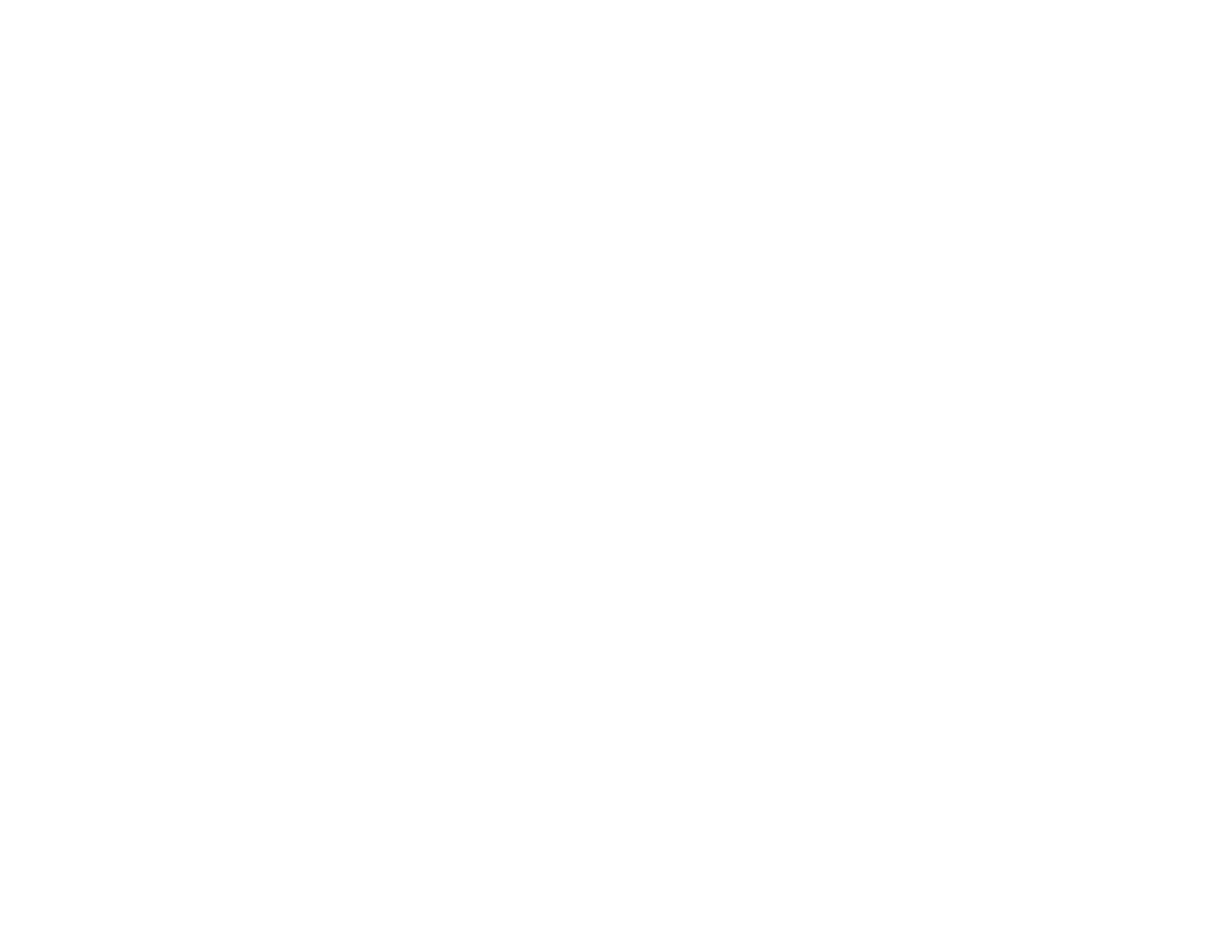
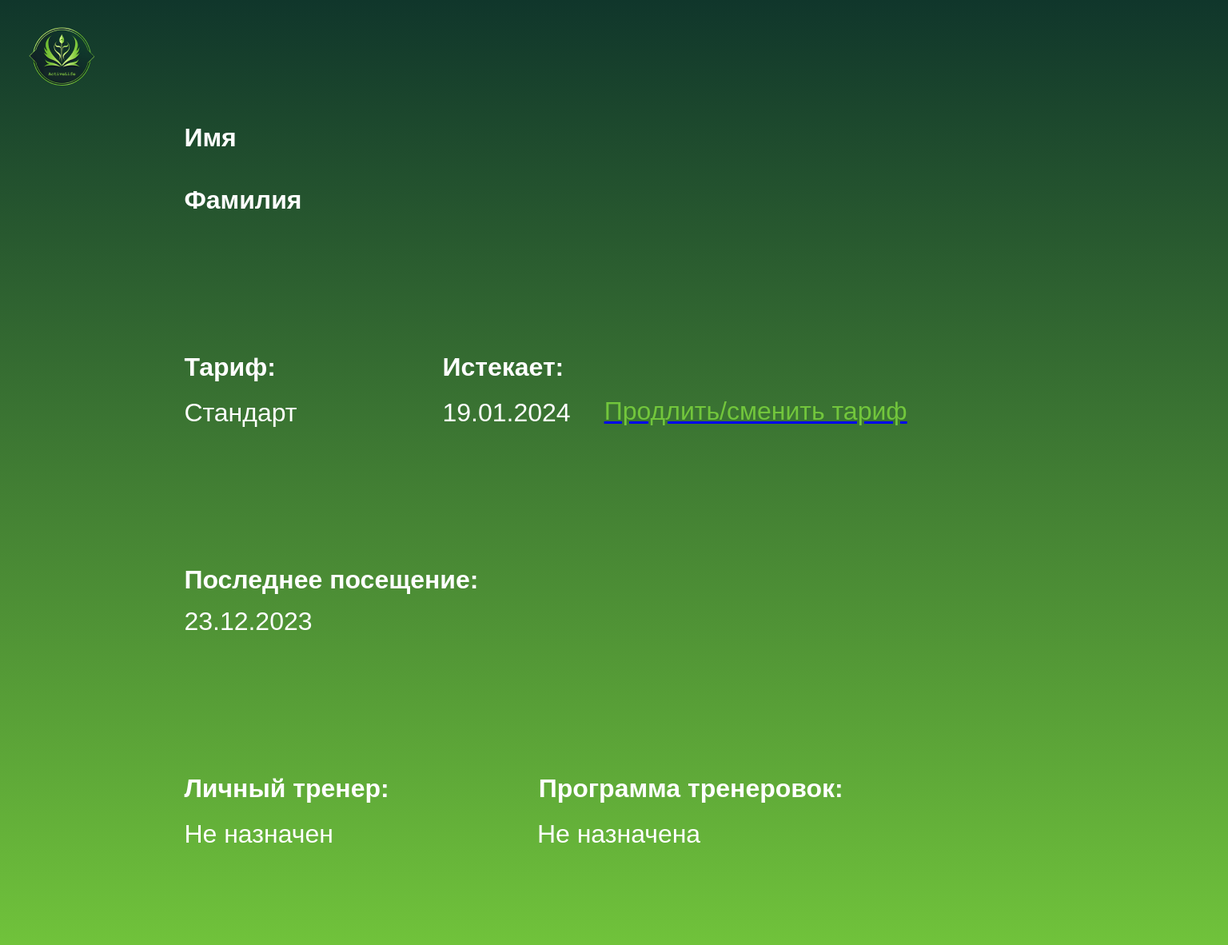
Before and after one commit to V089/activelife, a plain HTML site: page pages/cabinet.html in a window 1536 px wide. Shown: the whole page at 80% size. Before the commit the page ends 800 px from the top, so only its background shows below. Drawn offline with Linux system fonts and the light colour scheme.

Commit message:
added: cabinet page all resolution, button to go to the account with authorization

```diff
--- a/pages/cabinet.html
+++ b/pages/cabinet.html
@@ -10,6 +10,39 @@
     <title>Личный кабинет</title>
 </head>
 <body class="body">
-    <header class="header"></header>
+    <header class="header">
+        <a href="../index.html"><div class="logo"></div></a>
+    </header>
+    <div class="container-for-elements">
+        <div class="text-name__container">
+            <p class="text__name-surname">Имя</p>
+            <p class="text__name-surname">Фамилия</p>
+        </div>
+        <div class="container__term-and-tariff">
+            <div class="container__tariff">
+                <p class="text__tariff">Тариф:</p>
+                <div class="text__name-of-tarrif">Стандарт</div>
+            </div>
+            <div class="container__term">
+                <p class="text-term">Истекает:</p>
+                <div class="text__date-of-term">19.01.2024</div>
+            </div>
+            <a href="#!"><div class="extend-buttom">Продлить/сменить тариф</div></a>
+        </div>
+        <div class="container__last-visits">
+            <p class="text__last-visit">Последнее посещение:</p>
+            <div class="text__date-last-visit">23.12.2023</div>
+        </div>
+        <div class="container__coaches-trainings">
+            <div class="container__names-of-blocks">
+                <p class="text__coach">Личный тренер:</p>
+                <p class="text__program-training">Программа тренеровок:</p>
+            </div>
+            <div class="container__description">
+                <div class="text__description-coach">Не назначен</div>
+                <div class="text__description-training">Не назначена</div>
+            </div>
+        </div>
+    </div>
 </body>
 </html>
--- a/styles/auth/mobile_resolution.css
+++ b/styles/auth/mobile_resolution.css
@@ -44,6 +44,9 @@
     }
     h1{
         font-family: 'Josefin Sans', sans-serif;
+    }
+    a{
+        text-decoration: none;
     }
     .logo{
         width: 80px;
--- a/styles/second/laptop_resolution.css
+++ b/styles/second/laptop_resolution.css
@@ -0,0 +1,78 @@
+@media screen and (min-width : 1440px) {
+    .body {
+        height: 1236px;
+    }
+    .header {
+        height: 137px;
+    }
+    p{
+        margin-bottom: 0px;
+        font-family: 'Josefin Sans', sans-serif;
+        margin-top: 0px;
+        font-size: 32px;
+        font-style: normal;
+        font-weight: 600;
+        line-height: normal;
+    }
+    div{
+        font-family: 'Montserrat', sans-serif;
+        font-size: 32px;
+        font-style: normal;
+        font-weight: 400;
+        line-height: normal;
+
+    }
+    .logo {
+        width: 120px;
+        height: 120px;
+        margin-top: 17px;
+        margin-left: 17px;
+        background: url(../img/png/logo3.png);
+    }
+    .container-for-elements {
+        width: 1150px;
+        height: 933px;
+        margin-top: 0px;
+        margin-left: 15%;
+        flex-direction: column;
+    }
+    .text__name-surname {
+        font-size: 32px;
+        font-style: normal;
+        font-weight: 600;
+        line-height: normal;
+    }
+    .container__term-and-tariff {
+        display: flex;
+        gap: 182px;
+        margin-top: 172px;
+        margin-left: 0px;
+    }
+    .extend-buttom {
+        margin-top: 55px;
+        margin-left: -140px;
+        color: #72C63C;
+    }
+    .container__last-visits {
+        display: flex;
+        flex-direction: column;
+        margin-left: 0px;
+        margin-top: 172px;
+    }
+    .container__coaches-trainings {
+        margin-top: 172px;
+        margin-left: 0px;
+    }
+    .container__names-of-blocks {
+        gap: 187px;
+    }
+    .container__description {
+        gap: 255px;
+    }
+}
+
+@media screen and (min-width : 1920px) {
+    .body {
+        height: 1180px;
+    }
+}
--- a/styles/second/mobile_resolution.css
+++ b/styles/second/mobile_resolution.css
@@ -0,0 +1,143 @@
+@media screen and (min-width : 320px) {
+    @font-face {
+        font-family: 'Montserrat';
+        src: local('Montserrat') url(/fonts/montserrat/Montserrat-Regular.woff2) format('woff2');
+        font-weight: 400;
+        font-display: swap;
+        font-style: normal;
+    }
+
+    @font-face {
+        font-family: 'Montserrat';
+        src: local('Montserrat') url(/fonts/montserrat/Montserrat-SemiBold.woff2) format('woff2');
+        font-weight: 600;
+        font-display: swap;
+        font-style: normal;
+    }
+
+    @font-face {
+        font-family: 'Josephin Sans';
+        src: local('Josefin Sans') url(/fonts/josephin-sans/JosefinSans.woff2) format('woff2');
+        font-weight: 600;
+        font-display: swap;
+        font-style: normal;
+    }
+
+    @font-face {
+        font-family: 'Josefin Sans';
+        src: local('Josefin Sans') url(/fonts/josefin-sans/JosefinSans.woff2) format('woff2');
+        font-weight: 700;
+        font-display: swap;
+        font-style: normal;
+    }
+
+    @font-face {
+        font-family: 'Josefin Sans';
+        src: local('Josefin Sans') url(/fonts/josefin-sans/JosefinSans.woff2) format('woff2');
+        font-weight: 500;
+        font-display: swap;
+        font-style: normal;
+    }
+    .logo{
+        width: 80px;
+        height: 70px;
+        background: url(../img/png/logo\ 2.png);
+    }
+    .body{
+        width: 100%;
+        height: 667px;
+        background: linear-gradient(180deg, #10362B 0%, #76CB3C 100%);
+    }
+    .container-for-elements{
+        display: flex;
+        height: 518px;
+        width: 300px;
+        margin-top: 30px;
+        margin-left: 10px;
+        flex-direction: column;
+    }
+    p{
+        margin-bottom: 0px;
+        font-family: 'Josefin Sans', sans-serif;
+        margin-top: 0px;
+        font-size: 24px;
+        font-style: normal;
+        font-weight: 600;
+        line-height: normal;
+        color: #FFF;
+    }
+    div{
+        font-family: 'Montserrat', sans-serif;
+        font-size: 16px;
+        font-style: normal;
+        font-weight: 400;
+        line-height: normal;
+        color: #FFF;
+
+    }
+    .text-name__container{
+        display: flex;
+        flex-direction: column;
+        gap: 29px;
+        margin-top: 15px;
+        margin-left: 14px;
+    }
+    .text__name-surname{
+        color: #FFF;
+        font-size: 24px;
+        font-style: normal;
+        font-weight: 600;
+        line-height: normal;
+    }
+    .container__term-and-tariff{
+        display: flex;
+        gap: 38px;
+        margin-top: 29px;
+        margin-left: 17px;
+    }
+    .text__name-of-tarrif{
+        margin-top: 20px;
+
+    }
+    .text__date-of-term{
+        margin-top: 20px;
+    }
+    .extend-buttom{
+        margin-top: 80px;
+        margin-left: -276px;
+        color: #72C63C;
+    }
+    .container__last-visits{
+        display: flex;
+        flex-direction: column;
+        margin-left: 17px;
+        margin-top: 29px;
+    }
+    .text__last-visit{
+        width: 149px;
+        height: 42px;
+    }
+    .text__date-last-visit{
+        margin-top: 30px;
+        margin-left: 0px;
+    }
+    .container__coaches-trainings{
+        display: flex;
+        flex-direction: column;
+        margin-top: 29px;
+        margin-left: 17px;
+    }
+    .container__names-of-blocks{
+        display: flex;
+        flex-direction: column;
+        gap: 68px;
+    }
+    .container__description{
+        display: flex;
+        flex-direction: column;
+        gap: 97px;
+        position: relative;
+        top: -100px;
+    }
+
+}
--- a/styles/second/tablet_resolution.css
+++ b/styles/second/tablet_resolution.css
@@ -0,0 +1,69 @@
+@media screen and (min-width : 768px) {
+    .body{
+        height: 829px;
+    }
+    .logo{
+        margin-top: 13px;
+        margin-left: 13px;
+    }
+    .header{
+        height: 83px;
+    }
+    .container-for-elements {
+        width: 605px;
+        height: 512px;
+        margin-top: 58px;
+        margin-left: 93px;
+        flex-direction: column;
+    }
+    .text-name__container {
+        display: flex;
+        flex-direction: column;
+        gap: 41px;
+        margin-top: 0px;
+        margin-left: 0px;
+    }
+    .container__term-and-tariff {
+        display: flex;
+        gap: 73px;
+        margin-top: 72px;
+        margin-left: 0px;
+    }
+    .extend-buttom {
+        margin-top: 46px;
+        margin-left: -75px;
+        color: #72C63C;
+    }
+    .text__last-visit {
+        width: 392px;
+        height: 42px;
+    }
+    .container__last-visits {
+        display: flex;
+        flex-direction: column;
+        margin-left: 0px;
+        margin-top: 75px;
+    }
+    .text__date-last-visit {
+        margin-top: 10px;
+        margin-left: 0px;
+    }
+    .container__coaches-trainings {
+        display: flex;
+        flex-direction: column;
+        margin-top: 72px;
+        margin-left: 0px;
+    }
+    .container__names-of-blocks {
+        display: flex;
+        flex-direction: row;
+        gap: 68px;
+    }
+    .container__description {
+        display: flex;
+        flex-direction: row;
+        gap: 168px;
+        position: relative;
+        top: 20px;
+    }
+}
```
Also changed, not shown: pages/auth.html (+2 -1 lines), script/script.js (added), 1 other file.
